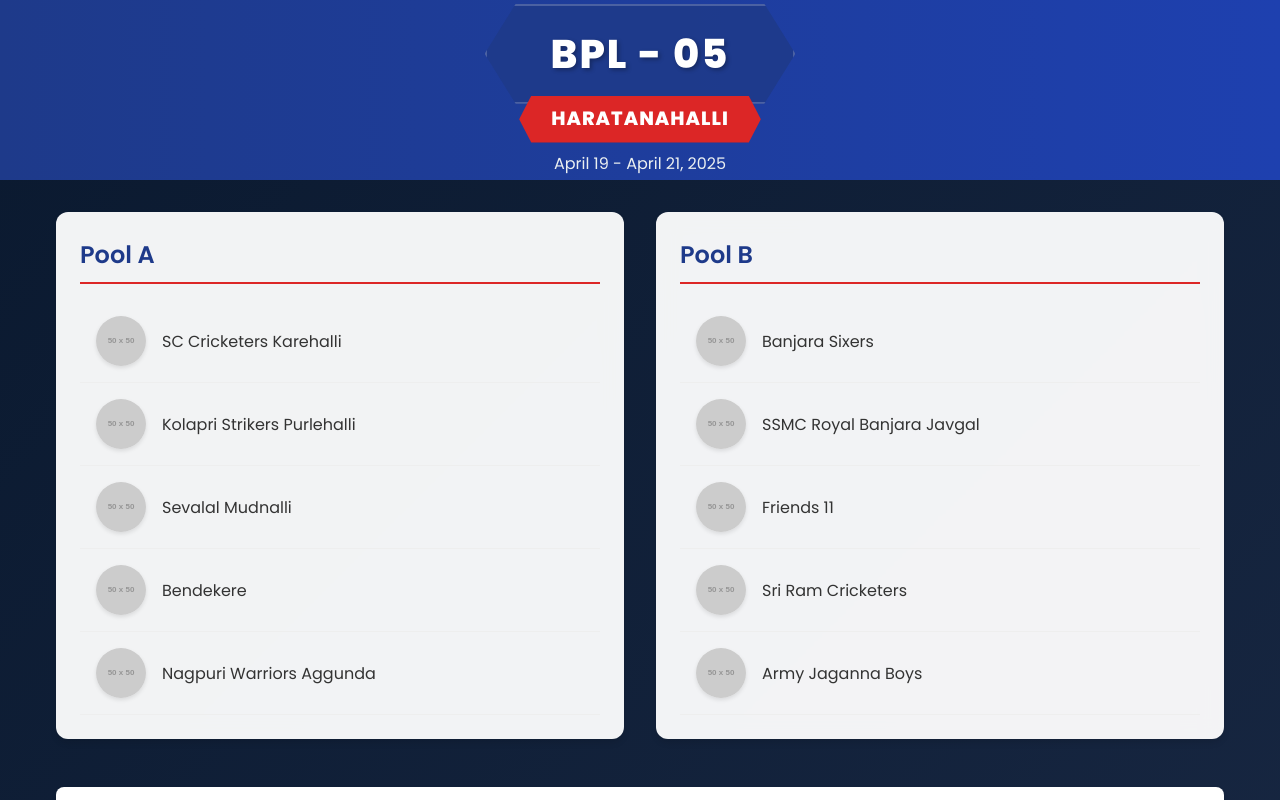
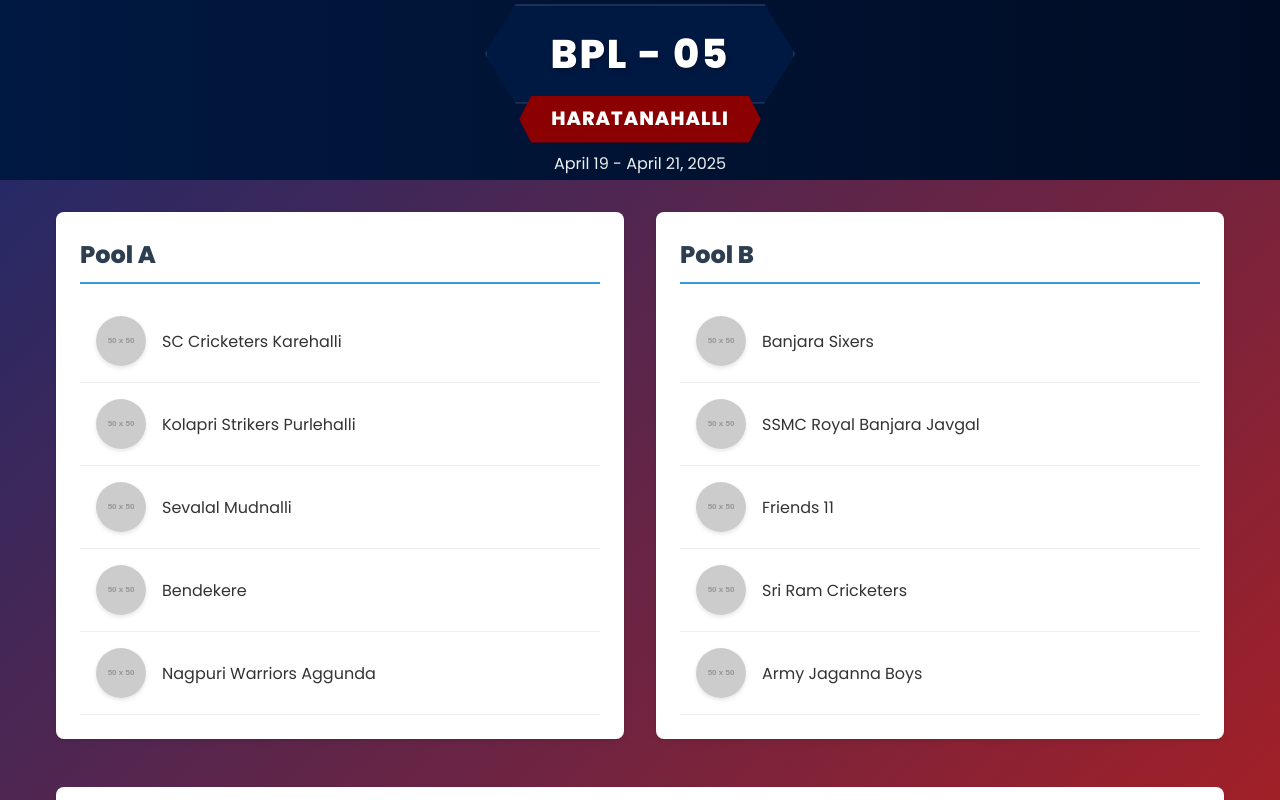
Before and after one commit to naveena-s/bpl05, a plain HTML site: page index.html in a window 1280 px wide. Shown: the top 800 px of the page. Drawn offline with Linux system fonts and the light colour scheme; placeholder pictures from the web are drawn by us.

Commit message:
Restored to '0dd4b91456694864d753c38193dcb4db38cd3f9d'
Replit-Restored-To: 0dd4b91456694864d753c38193dcb4db38cd3f9d

```diff
--- a/style.css
+++ b/style.css
@@ -10,13 +10,13 @@
 body {
   font-family: 'Poppins', sans-serif;
   line-height: 1.6;
-  background: linear-gradient(135deg, #0a192f, #253555);
+  background: linear-gradient(135deg, #1a2a6c, #b21f1f, #fdbb2d);
   min-height: 100vh;
   color: #333;
 }
 
 header {
-  background: linear-gradient(to right, #1e3a8a, #1e40af);
+  background: linear-gradient(to right, #001942, #000c24);
   color: white;
   text-align: center;
   padding: 2rem;
@@ -30,23 +30,21 @@ header {
 }
 
 .title-container {
-  background: rgba(30, 58, 138, 0.9);
+  background: #001942;
   padding: 1rem 4rem;
   position: relative;
   clip-path: polygon(10% 0, 90% 0, 100% 50%, 90% 100%, 10% 100%, 0 50%);
   margin: 0 auto;
-  border: 2px solid rgba(255, 255, 255, 0.2);
-  box-shadow: 0 4px 6px rgba(0, 0, 0, 0.1);
+  border: 2px solid rgba(255, 255, 255, 0.1);
 }
 
 .subtitle-container {
-  background: #dc2626;
+  background: #8b0000;
   padding: 0.5rem 2rem;
   position: relative;
   margin-top: -0.5rem;
   z-index: 1;
   clip-path: polygon(5% 0, 95% 0, 100% 50%, 95% 100%, 5% 100%, 0 50%);
-  box-shadow: 0 4px 6px rgba(0, 0, 0, 0.1);
 }
 
 .title-animate {
@@ -96,19 +94,17 @@ main {
 
 .pool {
   flex: 1;
-  background: rgba(255, 255, 255, 0.95);
+  background: white;
   padding: 1.5rem;
-  border-radius: 12px;
-  box-shadow: 0 4px 6px rgba(0, 0, 0, 0.1);
-  backdrop-filter: blur(10px);
+  border-radius: 8px;
+  box-shadow: 0 2px 4px rgba(0,0,0,0.1);
 }
 
 .pool h2 {
-  color: #1e3a8a;
+  color: #2c3e50;
   margin-bottom: 1rem;
-  border-bottom: 2px solid #dc2626;
+  border-bottom: 2px solid #3498db;
   padding-bottom: 0.5rem;
-  font-weight: 600;
 }
 
 .pool ul {
```
